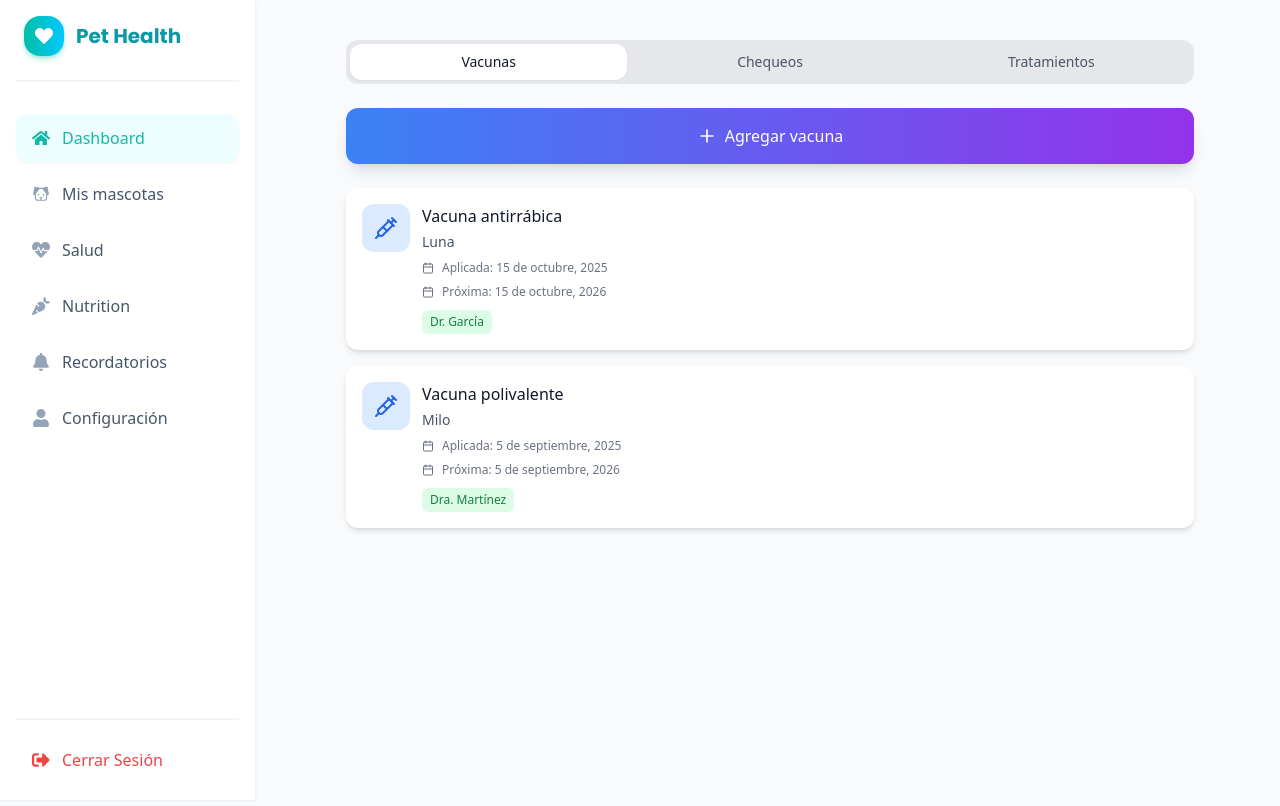
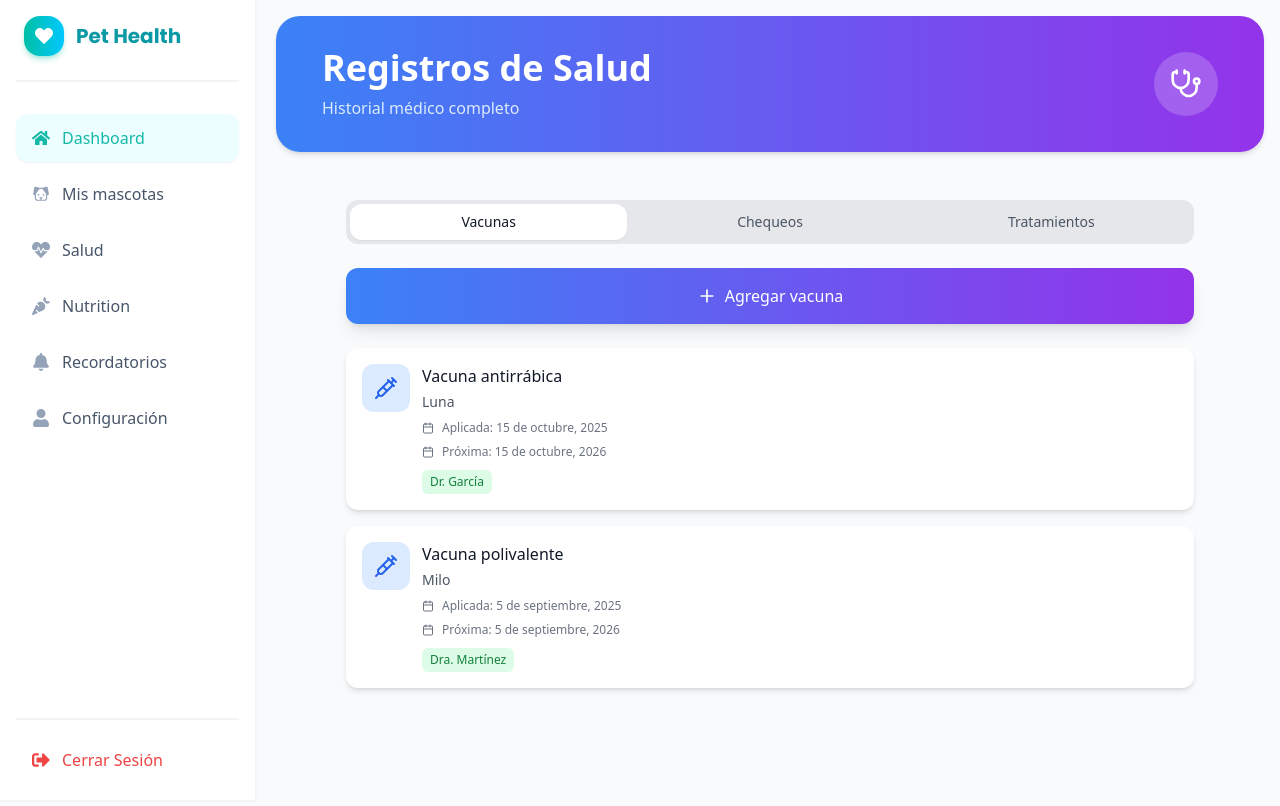
Before and after one commit to No-Country-simulation/S11-25-Equipo-51-WebApp, a React (Vite) app in the folder web/: page /health in a window 1280 px wide. Shown: the top 806 px of the page. Built offline with nearby package versions, Linux system fonts and the light colour scheme.

Commit message:
improving styles

```diff
--- a/web/src/components/Beneficios/BenefitsSection.jsx
+++ b/web/src/components/Beneficios/BenefitsSection.jsx
@@ -13,13 +13,12 @@ export default function BenefitsSection() {
   return (
     <section className="py-12 sm:py-16 md:py-20 px-4 sm:px-6 lg:px-8 bg-gradient-to-br from-gray-50 to-blue-50">
       <div className="max-w-7xl mx-auto grid lg:grid-cols-2 gap-12 items-center">
-
         {/* Imagen */}
-        <div className="order-2 lg:order-1">
+        <div className="order-2 lg:order-1 flex justify-center">
           <img
             src="/public/img-beneficios.jpg"
             alt="Beneficios mascotas"
-            className="rounded-3xl shadow-2xl h-lg"
+            className="rounded-3xl shadow-2xl h-[600px] max-w-[450px] object-cover"
           />
         </div>
 
@@ -30,7 +29,8 @@ export default function BenefitsSection() {
           </h2>
 
           <p className="text-lg text-gray-600 mb-8">
-            Únete a miles de dueños de mascotas que confían en nosotros con la salud de sus miembros peludos de la familia.
+            Únete a miles de dueños de mascotas que confían en nosotros con la
+            salud de sus miembros peludos de la familia.
           </p>
 
           <div className="grid grid-cols-1 sm:grid-cols-2 gap-4 mb-8">
--- a/web/src/components/common/Header.jsx
+++ b/web/src/components/common/Header.jsx
@@ -3,7 +3,7 @@ import { Stethoscope } from 'lucide-react';
 
 const Header = () => {
   return (
-    <div className="bg-gradient-to-r from-blue-500 to-purple-600 text-white p-6 sm:p-8">
+    <div className="bg-gradient-to-r from-blue-500 to-purple-600 text-white p-6 sm:p-8 rounded-3xl shadow-md mb-6">
       <div className="max-w-4xl mx-auto">
         <div className="flex items-center justify-between">
           <div>
--- a/web/src/pages/Dashboard.jsx
+++ b/web/src/pages/Dashboard.jsx
@@ -12,14 +12,14 @@ const Dashboard = () => {
       {/* Contenido */}
       <div className="flex-1 p-4">
         {/* Header Gradient */}
-        <div className="relative p-6 md:p-8 w-full max-w-full min-h-[280px] md:h-[320px] rounded-3xl bg-gradient-to-r from-[#00BA7D] to-[#00BFA5] shadow-xl">
+        <div className="relative p-6 md:p-8 w-full max-w-full min-h-[280px] md:h-[300px] rounded-3xl bg-gradient-to-r from-[#00BA7D] to-[#00BFA5] shadow-xl">
           {/* Botón */}
           <button className="absolute right-4 top-4 flex h-12 w-12 items-center justify-center rounded-full bg-white/20 text-white transition hover:bg-white/30">
             <FaHeart className="h-5 w-5" />
           </button>
 
           {/* Título */}
-          <div className="mb-8">
+          <div className="mb-6">
             <p className="font-poppins text-base text-white">
               Hola, Usuario 👋
             </p>
--- a/web/src/pages/HealthPage.jsx
+++ b/web/src/pages/HealthPage.jsx
@@ -6,6 +6,7 @@ import BottomNav from '../components/common/BottomNav'
 import VaccinasTab from '../components/health/VaccinasTab'
 import ChequeosTab from '../components/health/ChequeosTab'
 import TratamientosTab from '../components/health/TratamientosTab'
+import Header from '../components/common/Header';
 
 const HealthSection = () => {
 
@@ -14,6 +15,8 @@ const HealthSection = () => {
   return (
     <div className="min-h-screen bg-gray-50">
 
+
+      <Header/>
 
       <div className="max-w-4xl mx-auto px-4 sm:px-6 py-6">
         <TabNavigation activeTab={activeTab} setActiveTab={setActiveTab} />
```
